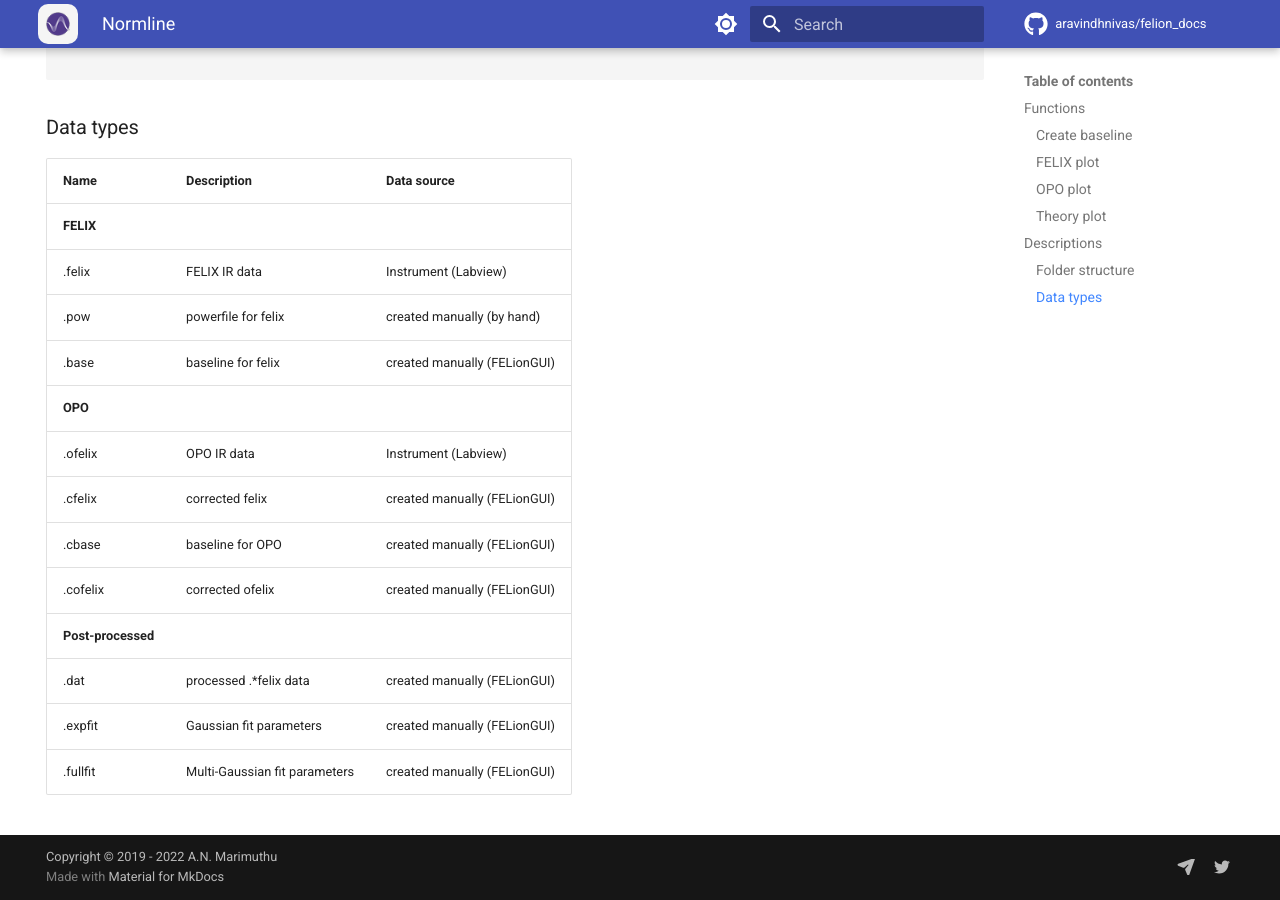
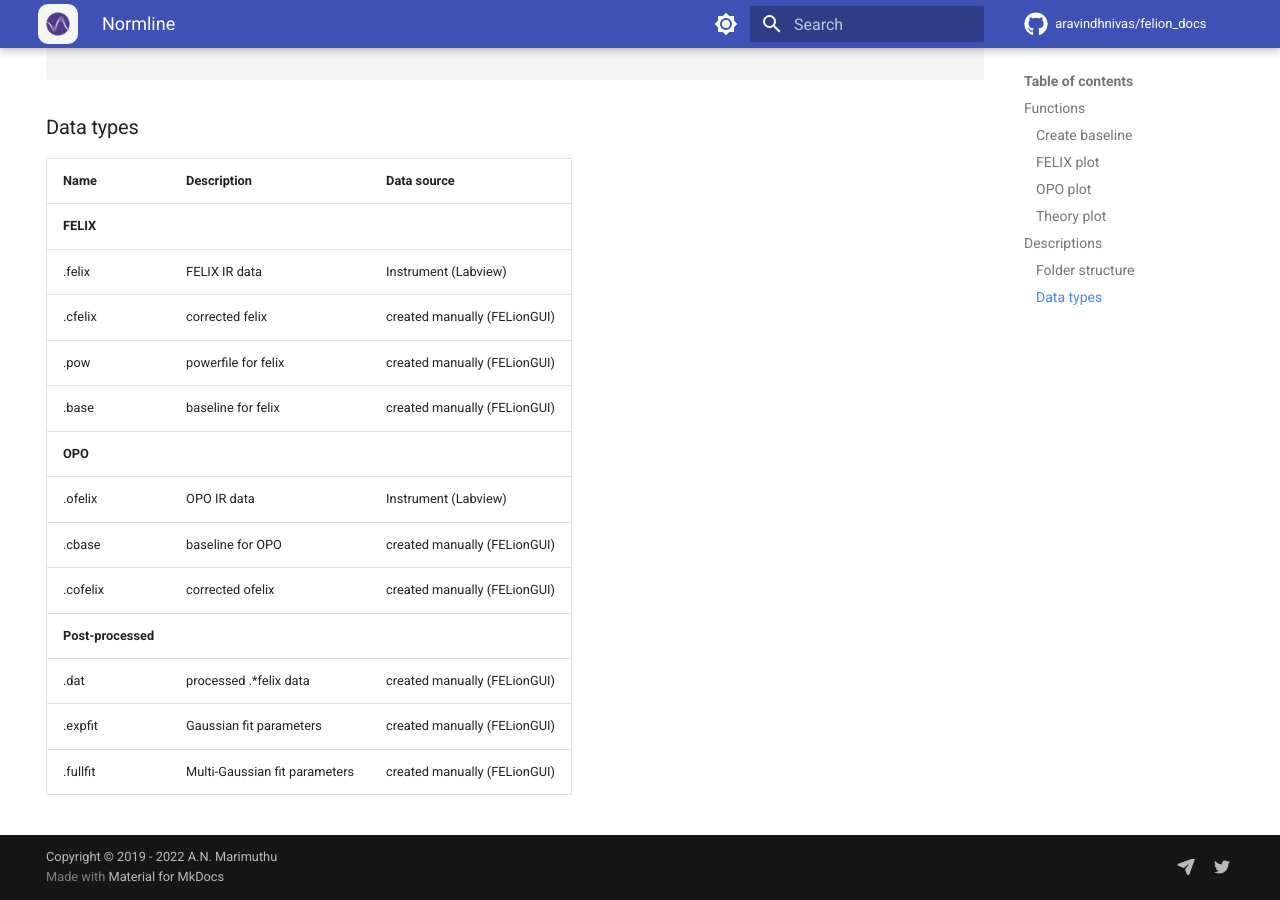
Before and after one commit to aravindhnivas/felion_docs, an MkDocs documentation site: the page built from docs/normline.md, in a window 1280 px wide and 900 px high, scrolled down 1093 px. Built offline with MkDocs 1.6.1 and Material for MkDocs 9.7.7, drawn with Linux system fonts in a browser that asks for light colours; comment, search, counter and statistics services are not loaded.

Commit message:
Update normline.md

```diff
--- a/docs/normline.md
+++ b/docs/normline.md
@@ -57,11 +57,11 @@ graph TD
 | --- | --- | --- |
 | __FELIX__
 | .felix   | FELIX IR data | Instrument (Labview) |
-| .pow     | powerfile for felix | created manually (by hand) |
+| .cfelix  | corrected felix | created manually (FELionGUI) |
+| .pow     | powerfile for felix | created manually (FELionGUI) |
 | .base    | baseline for felix | created manually (FELionGUI) |
 | __OPO__
 | .ofelix  | OPO IR data | Instrument (Labview) |
-| .cfelix  | corrected felix | created manually (FELionGUI) |
 | .cbase   | baseline for OPO | created manually (FELionGUI) |
 | .cofelix | corrected ofelix | created manually (FELionGUI) |
 | __Post-processed__
```
